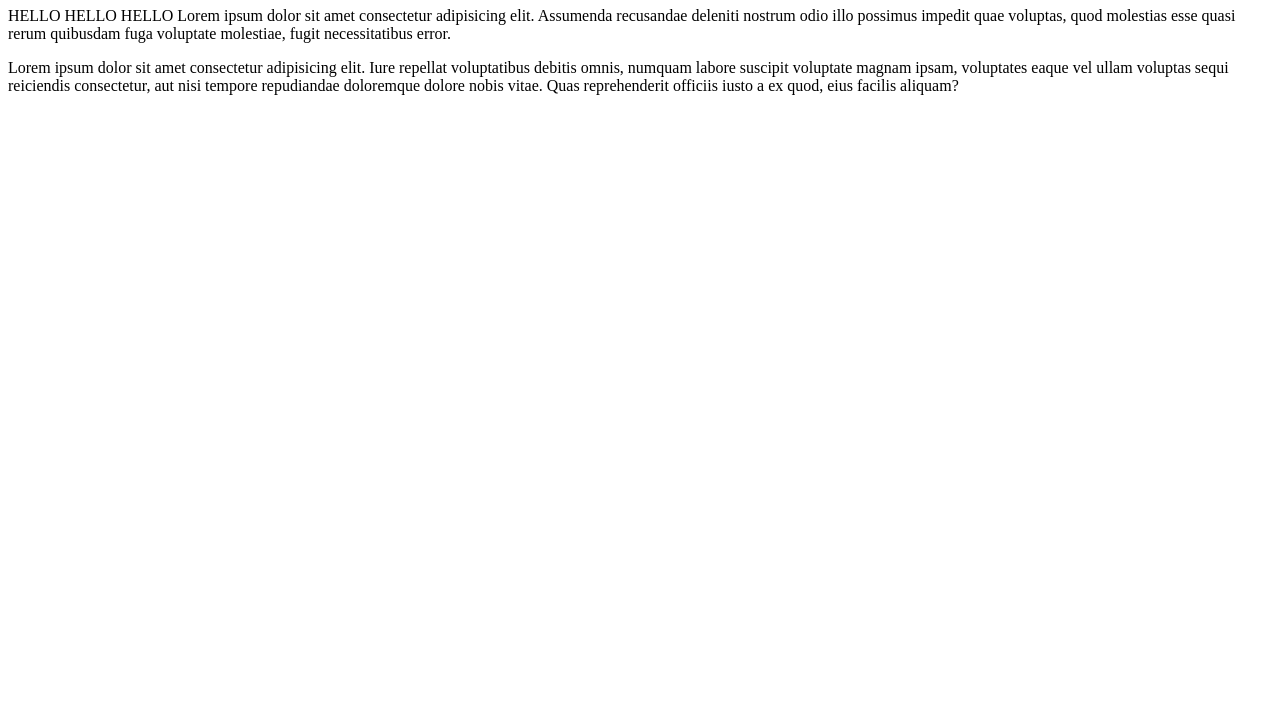
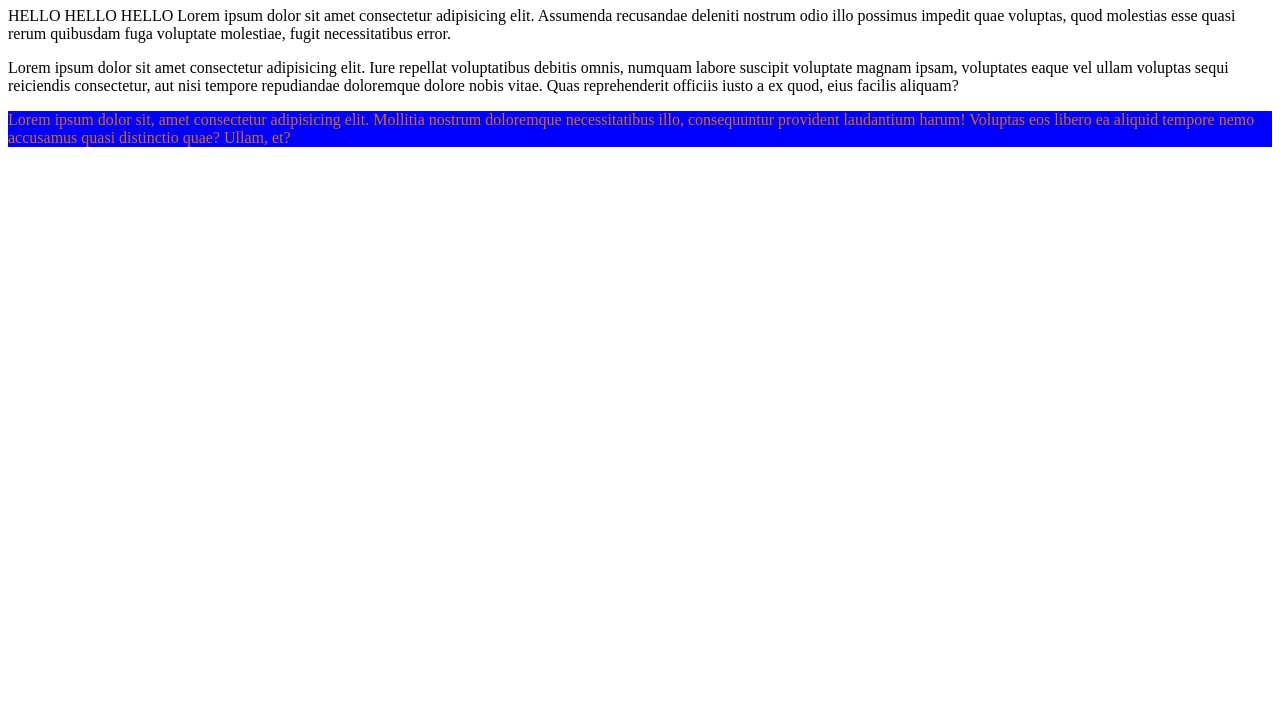
Before and after one commit to Keshav577-coder/hello-world, a plain HTML site: page index.html in a window 1280 px wide. Shown: the part 73-800 px from the top of the page. Drawn offline with Linux system fonts and the light colour scheme.

Commit message:
Updated htl file

```diff
--- a/index.html
+++ b/index.html
@@ -12,6 +12,7 @@
     <!--paragraph tag-->
     <P>HELLO HELLO HELLO Lorem ipsum dolor sit amet consectetur adipisicing elit. Assumenda recusandae deleniti nostrum odio illo possimus impedit quae voluptas, quod molestias esse quasi rerum quibusdam fuga voluptate molestiae, fugit necessitatibus error.</P>
     <p>Lorem ipsum dolor sit amet consectetur adipisicing elit. Iure repellat voluptatibus debitis omnis, numquam labore suscipit voluptate magnam ipsam, voluptates eaque vel ullam voluptas sequi reiciendis consectetur, aut nisi tempore repudiandae doloremque dolore nobis vitae. Quas reprehenderit officiis iusto a ex quod, eius facilis aliquam?</p>
+    <p style="color:chocolate;background-color: blue;">Lorem ipsum dolor sit, amet consectetur adipisicing elit. Mollitia nostrum doloremque necessitatibus illo, consequuntur provident laudantium harum! Voluptas eos libero ea aliquid tempore nemo accusamus quasi distinctio quae? Ullam, et?</p>
 </body> <!--closing body tag-->
 </html>   <!--closing html tag-->
 
```
